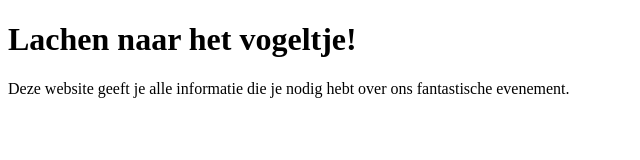
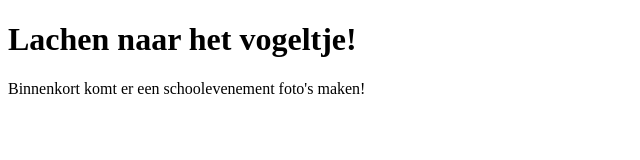
Before and after one commit to Oshawott889/weekopdracht-2, a plain HTML site: page index.html in a window 1280 px wide. Shown: the whole page, without its empty margins (0-640 px from the left). Drawn offline with Linux system fonts and the light colour scheme.

Commit message:
WebLab Run 27-11-2026 13:58:15 (UTC+01:00)

```diff
--- a/index.html
+++ b/index.html
@@ -7,6 +7,6 @@
 </head>
 <body>
     <h1>Lachen naar het vogeltje!</h1>
-    <p>Deze website geeft je alle informatie die je nodig hebt over ons fantastische evenement.</p>
+    <p>Binnenkort komt er een schoolevenement foto's maken!</p>
 </body>
 </html>
```
Also changed, not shown: 1 other file.
